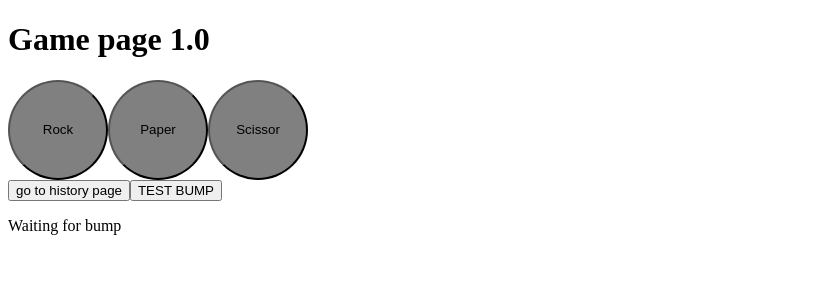
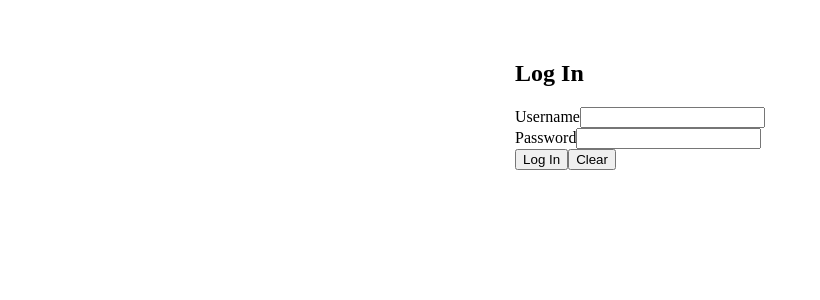
Before and after one commit to fritzhuie/bump-it-frontend, a React (Vite) app: page / in a window 1280 px wide. Shown: the top 300 px of the page, without its empty margins (0-820 px from the left). Built offline with nearby package versions, Linux system fonts and the light colour scheme.

Commit message:
update version

```diff
--- a/src/App.jsx
+++ b/src/App.jsx
@@ -34,7 +34,7 @@ const App = () => {
       {/* <NavBar user={user} handleLogout={handleLogout} handleSignupOrLogin={handleSignupOrLogin} /> */}
       {/* Routes definition for navigation */}
       <Routes>
-        <Route path="/" element={<Game />} />
+        <Route path="/" element={<Login />} />
           <Route path="/login" element={<Login handleSignupOrLogin={handleSignupOrLogin} />} />
           <Route path="/signup" element={<Signup handleSignupOrLogin={handleSignupOrLogin} />} />
           <Route path="/profile" element={<ProtectedRoute user={user}> <Profile /> </ProtectedRoute>} />
--- a/src/components/Game/Game.jsx
+++ b/src/components/Game/Game.jsx
@@ -101,7 +101,7 @@ const Game = () => {
 
     return (
         <>
-            <h1>Game page 1.0</h1>
+            <h1>Game page 1.1</h1>
             <div>
                 <button
                     className="rock-button"
```
